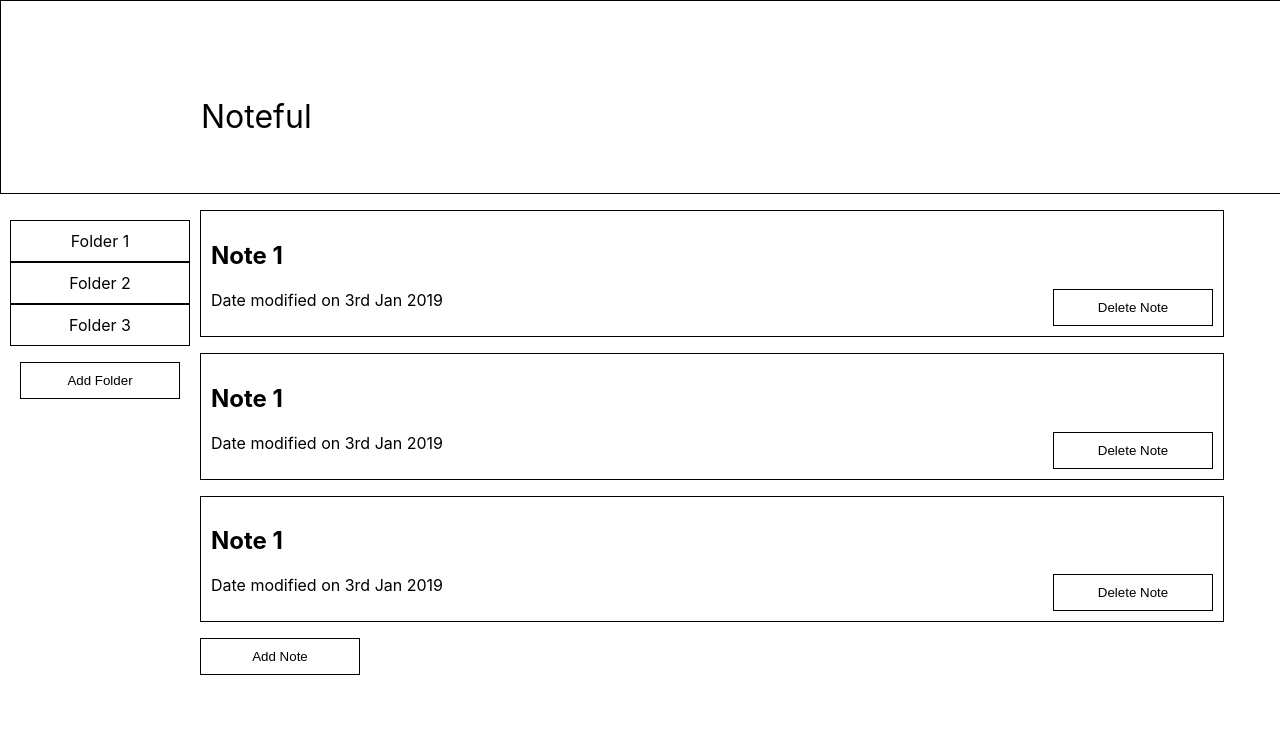
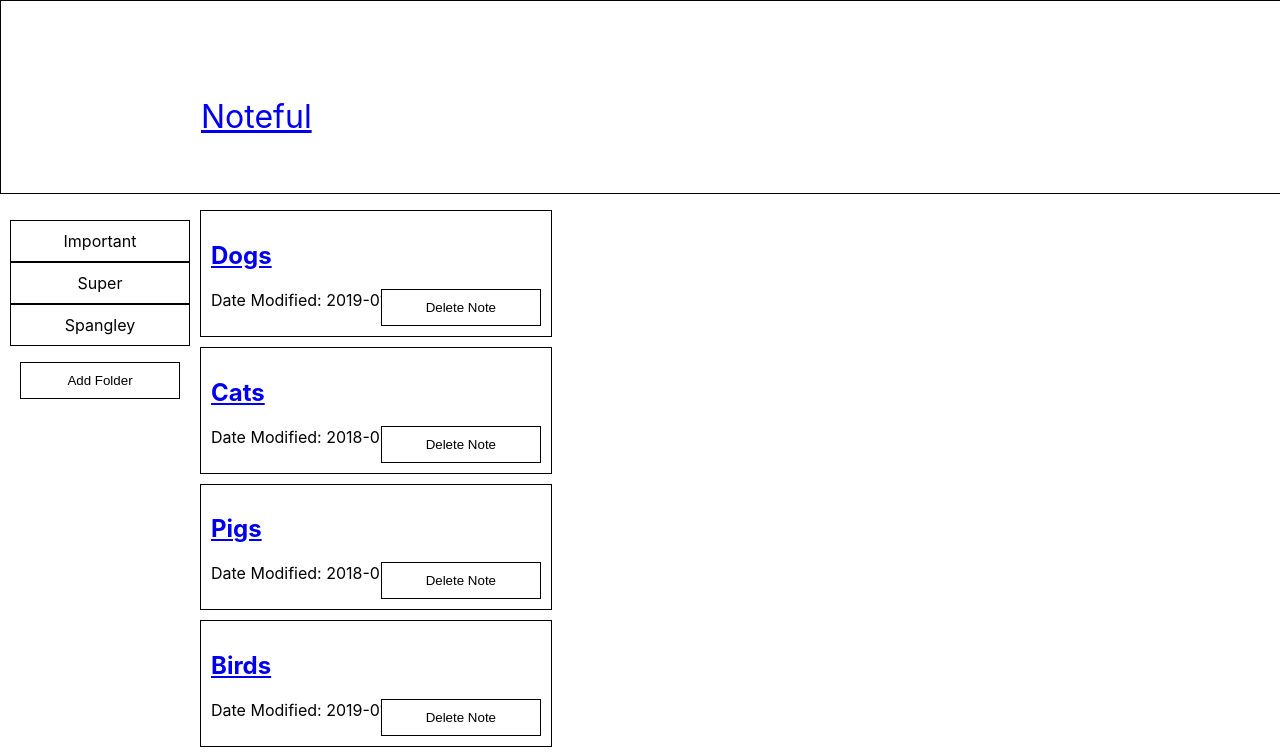
Before and after one commit to beckibloom/noteful, a React (Create React App) app: page / in a window 1280 px wide. Shown: the top 756 px of the page. Built offline with nearby package versions, Linux system fonts and the light colour scheme.

Commit message:
added react-router-dom and created route for main route and each note

```diff
--- a/package.json
+++ b/package.json
@@ -5,6 +5,7 @@
   "dependencies": {
     "react": "^16.8.6",
     "react-dom": "^16.8.6",
+    "react-router-dom": "^5.0.1",
     "react-scripts": "3.0.1"
   },
   "scripts": {
--- a/src/App.js
+++ b/src/App.js
@@ -1,17 +1,31 @@
-import React from 'react';
+import React, { Component } from 'react';
+import { Route, Link } from 'react-router-dom';
 import Header from './Header.js';
 import Sidebar from './Sidebar.js';
 import NoteList from './NoteList.js';
+import Note from './Note.js';
+import NOTES from './dummy-store.js';
 import './App.css';
 
-class App extends React.Component {
+class App extends Component {
+  constructor(props) {
+    super(props);
+    this.state = NOTES
+  }
   render() {
     return (
       <main className='App'>
         <Header />
         <div className='page-content'>
-          <Sidebar />
-          <NoteList />
+          <Sidebar folders={this.state.folders} />
+          <Route
+            exact path='/'
+            component={NoteList}
+          />
+          <Route
+            path='/note/:noteId'
+            component={Note}
+          />
         </div>
       </main>
     );
--- a/src/Header.js
+++ b/src/Header.js
@@ -1,11 +1,14 @@
 import React from 'react';
+import { Link } from 'react-router-dom';
 import './Header.css';
 
 class Header extends React.Component {
   render() {
     return (
       <header className='Header'>
-        <h1>Noteful</h1>
+        <Link to='/'>
+          <h1>Noteful</h1>
+        </Link>
       </header>
     );
   }
--- a/src/Note.css
+++ b/src/Note.css
@@ -1,7 +1,14 @@
-#note {
+ul {
+    list-style-type:none;
+    padding:0;
+}
+
+.note {
     border: 1px solid black;
     padding:10px;
     position:relative;
+    margin-bottom:10px;
+    margin-right:10px;
 }
 
 .delete {
@@ -13,3 +20,7 @@
     bottom:10px;
     right:10px;
 }
+
+.note-content {
+    padding:10px;
+}
--- a/src/Note.js
+++ b/src/Note.js
@@ -1,4 +1,6 @@
 import React from 'react';
+import NOTES from './dummy-store.js';
+import { Link } from 'react-router-dom';
 import './Note.css';
 
 class Note extends React.Component {
@@ -18,15 +20,22 @@ class Note extends React.Component {
   }
 
   render() {
+    const note = NOTES.notes.find(n =>
+      n.id === this.props.match.params.noteId
+    )
     return (
-      <>
-        <li id='note'>
-            <h2>Note 1</h2>
-            <p className="date-modified">Date modified on 3rd Jan 2019</p>
-            <button className="delete">Delete Note</button>
-        </li>
-        <p className='note-content'>{this.handleSelected()}</p>
-      </>
+      <section className='NoteList'>
+        <ul>
+          <li key={note.id} className='note'>
+            <Link to={`/note/${note.id}`}>
+              <h2>{note.name}</h2>
+            </Link>
+              <p className="date-modified">Date modified: {note.modified}</p>
+              <button className="delete">Delete Note</button>
+          </li>
+          <p className='note-content'>{note.content}</p>
+        </ul>
+      </section>
     );
   }
 }
--- a/src/NoteList.css
+++ b/src/NoteList.css
@@ -1,8 +1,8 @@
-#notelist {
+.notelist {
     width:80%;
 }
 
-#notelist ul {
+.notelist ul {
     list-style-type:none;
     padding:0;
 }
@@ -13,3 +13,20 @@
     width:160px;
     padding:10px;
 }
+
+.note {
+    border: 1px solid black;
+    padding:10px;
+    position:relative;
+    margin-bottom:10px;
+}
+
+.delete {
+    position:absolute;
+    background:white;
+    border:1px solid black;
+    width:160px;
+    padding:10px;
+    bottom:10px;
+    right:10px;
+}
--- a/src/NoteList.js
+++ b/src/NoteList.js
@@ -1,15 +1,26 @@
 import React from 'react';
-import Note from './Note.js';
+import { Link } from 'react-router-dom';
+// import Note from './Note.js';
+import NOTES from './dummy-store.js';
 import './NoteList.css';
 
 class NoteList extends React.Component {
+
   render() {
     return (
       <section className='NoteList' id='notelist'>
           <ul>
-              <Note />
-              <Note />
-              <Note />
+            {NOTES.notes.map(note =>
+              <li key={note.id} className='note'>
+                <Link to={`/note/${note.id}`}>
+                  <h2>
+                    {note.name}
+                  </h2>
+                </Link>
+                <p className='date-modified'> Date Modified: {note.modified}</p>
+                <button className="delete">Delete Note</button>
+              </li>
+            )}
           </ul>
           <button className="add-note">Add Note</button>
       </section>
--- a/src/Sidebar.css
+++ b/src/Sidebar.css
@@ -14,7 +14,7 @@
     padding:10px;
 }
 
-.add-folder {
+.add-folder, .go-back {
     background:white;
     border:1px solid black;
     width:160px;
--- a/src/Sidebar.js
+++ b/src/Sidebar.js
@@ -2,16 +2,43 @@ import React from 'react';
 import './Sidebar.css';
 
 class Sidebar extends React.Component {
+  constructor(props) {
+    super(props);
+    this.state={
+      displayingNote: false
+    }
+  }
+
+  handleDisplayFolders = () => {
+    return this.props.folders.map(folder =>
+      <li className='folder' key={folder.id} id={folder.id}>
+        {folder.name}
+      </li>)
+  }
+
+  handleDisplayNote = () => {
+    if (this.state.displayingNote === false) {
+      return (
+        <section className='Sidebar' id='sidebar'>
+          <ul>
+              {this.handleDisplayFolders()}
+          </ul>
+          <button className="add-folder">Add Folder</button>
+        </section>
+      )
+    }
+    else {
+      return (
+        <section className='Sidebar' id='sidebar'>
+          <button className="go-back">Go Back</button>
+        </section>
+      )
+    }
+  }
+
   render() {
     return (
-      <section className='Sidebar' id='sidebar'>
-          <ul>
-              <li className="folder">Folder 1</li>
-              <li className="folder">Folder 2</li>
-              <li className="folder">Folder 3</li>
-          </ul>
-          <button className="add-folder">Add Folder</button>
-      </section>
+      this.handleDisplayNote()
     );
   }
 }
--- a/src/dummy-store.js
+++ b/src/dummy-store.js
@@ -1,4 +1,4 @@
-export default {
+const NOTES = {
   "folders": [
     {
       "id": "b0715efe-ffaf-11e8-8eb2-f2801f1b9fd1",
@@ -114,3 +114,5 @@ export default {
     }
   ]
 }
+
+export default NOTES;
--- a/src/index.js
+++ b/src/index.js
@@ -1,6 +1,12 @@
 import React from 'react';
 import ReactDOM from 'react-dom';
+import { BrowserRouter } from 'react-router-dom';
 import App from './App';
 import './index.css';
 
-ReactDOM.render(<App />, document.getElementById('root'));
+ReactDOM.render(
+    <BrowserRouter>
+        <App />
+    </BrowserRouter>,
+    document.getElementById('root')
+);
```
Also changed, not shown: 1 other file (tests, documents, lock files or other folders).
